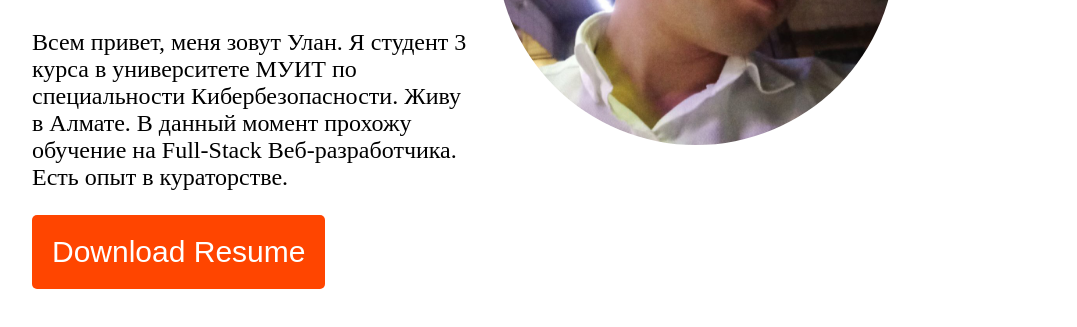
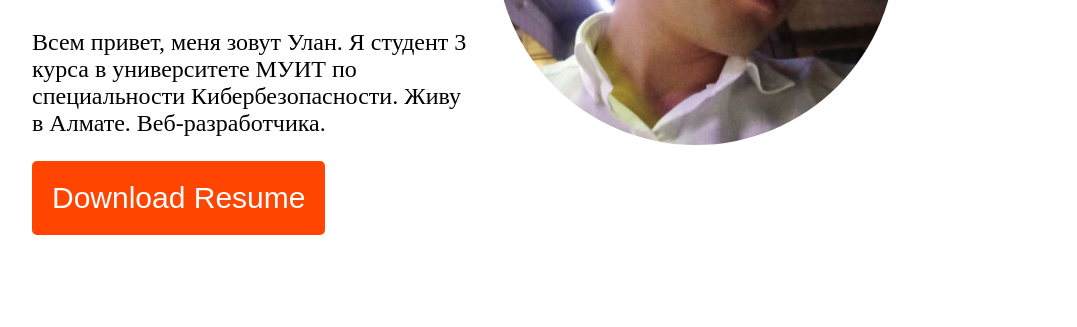
Before and after one commit to Ulan-Ho/Full_Satck_Beta, a plain HTML site: page index.html in a window 1280 px wide. Shown: the part 439-766 px from the top of the page, without its empty margins (176-1253 px from the left). Drawn offline with Linux system fonts and the light colour scheme.

Commit message:
Изменил описание

```diff
--- a/index.html
+++ b/index.html
@@ -18,8 +18,7 @@
             <h1>Здраствуйте, Меня зовуть Улан, Я начинающий Веб-разработчик</h1>
             <p>Всем привет, меня зовут Улан. Я студент 3
                 курса в университете МУИТ по специальности Кибербезопасности.  Живу в Алмате.
-                В данный момент прохожу обучение на Full-Stack
-                Веб-разработчика. Есть опыт в кураторстве.
+                Веб-разработчика.
             </p>
             <button class="bt">Download Resume</button>
         </div>
```
